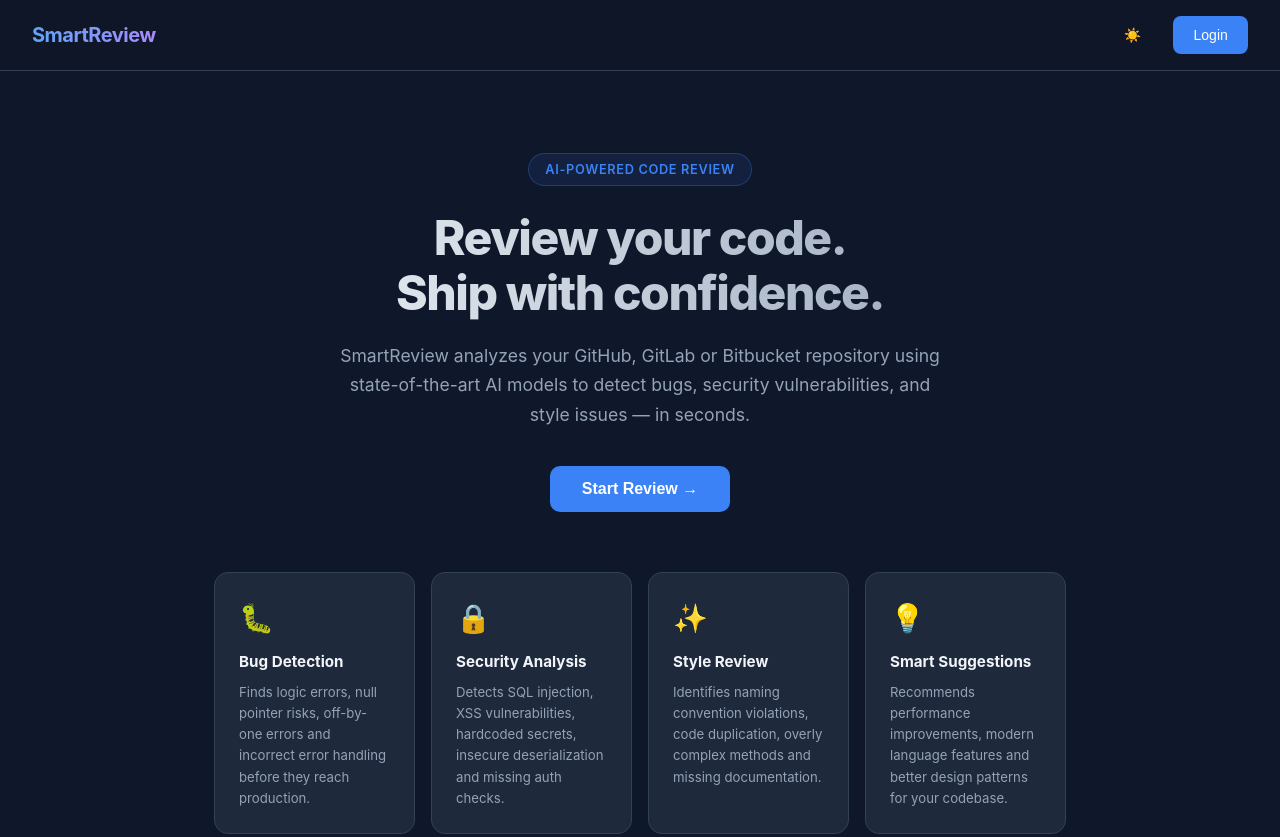
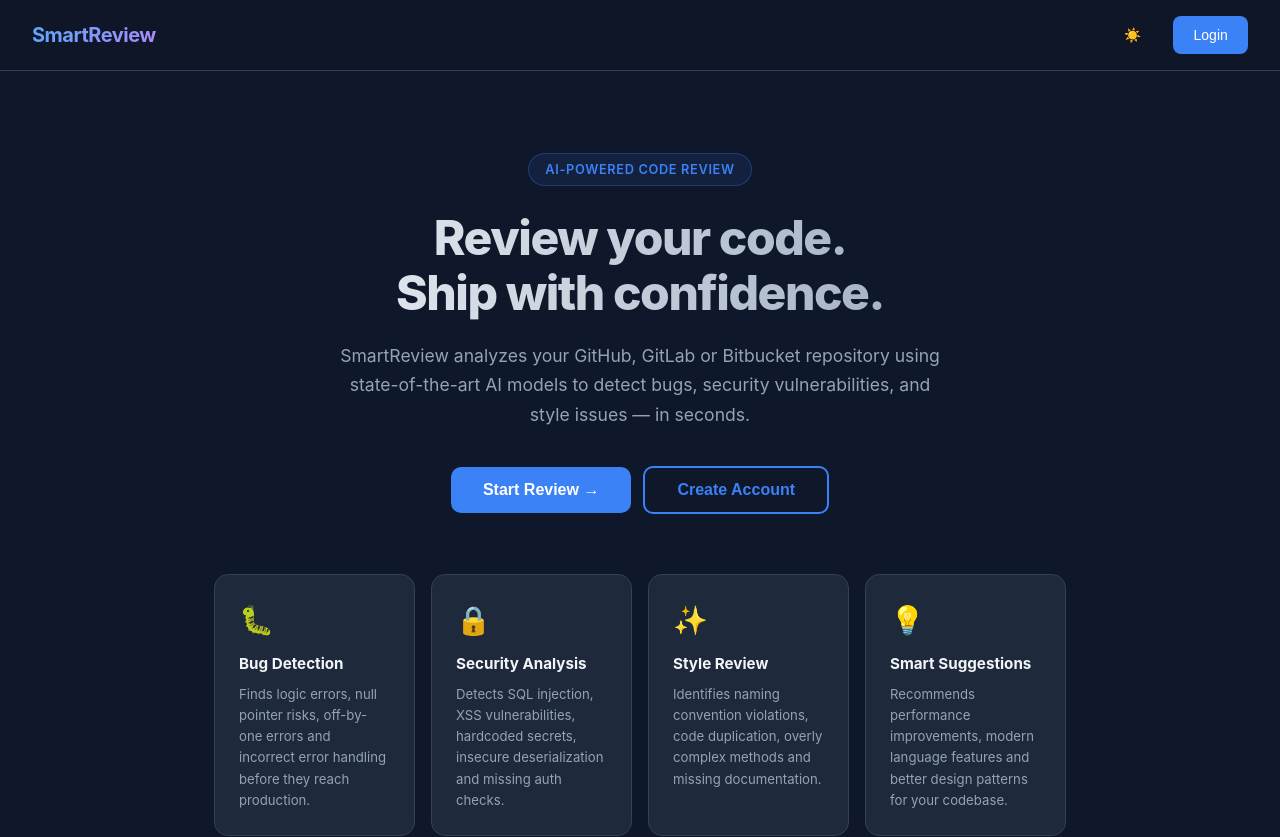
Before and after one commit to Stefan-Kolov/SmartReview-Frontend, a React (Create React App) app: page / in a window 1280 px wide. Shown: the top 837 px of the page. Built offline with nearby package versions, Linux system fonts and the light colour scheme; no server answers.

Commit message:
add register button to home page, no reviews message UI fix

```diff
--- a/src/App.jsx
+++ b/src/App.jsx
@@ -73,6 +73,11 @@
         }
     };
 
+    const handleRegister = () => {
+        setAuthView('register');
+        setCurrentView('auth');
+    };
+
     if (currentView === 'auth') {
         return (
             <div className="app">
@@ -80,11 +85,13 @@
                     <Login
                         onLoginSuccess={handleLoginSuccess}
                         onNavigateToRegister={() => setAuthView('register')}
+                        onBack={() => setCurrentView('home')}
                     />
                 ) : (
                     <Register
                         onRegisterSuccess={handleLoginSuccess}
                         onNavigateToLogin={() => setAuthView('login')}
+                        onBack={() => setCurrentView('home')}
                     />
                 )}
             </div>
@@ -153,7 +160,11 @@
 
             <main className="main-content">
                 {currentView === 'home' && (
-                    <Home onStartReview={handleStartReview} />
+                    <Home
+                        onStartReview={handleStartReview}
+                        onRegister={!isAuthenticated ? handleRegister : null}
+                        isAuthenticated={isAuthenticated}
+                    />
                 )}
                 {currentView === 'submit' && isAuthenticated && (
                     <SubmitReview onSubmitSuccess={handleSubmitSuccess} />
--- a/src/pages/Home.css
+++ b/src/pages/Home.css
@@ -204,3 +204,28 @@
     -webkit-text-fill-color: var(--text-primary);
     color: var(--text-primary);
 }
+
+.home-cta-group {
+    display: flex;
+    gap: 12px;
+    justify-content: center;
+    align-items: center;
+}
+
+.home-cta-secondary {
+    padding: 13px 32px;
+    background: transparent;
+    color: var(--accent);
+    border: 2px solid var(--accent);
+    border-radius: 10px;
+    font-size: 1rem;
+    font-weight: 600;
+    cursor: pointer;
+    transition: background 0.2s, color 0.2s, transform 0.2s;
+}
+
+.home-cta-secondary:hover {
+    background: var(--accent);
+    color: white;
+    transform: translateY(-2px);
+}
--- a/src/pages/Home.jsx
+++ b/src/pages/Home.jsx
@@ -1,26 +1,34 @@
 import './Home.css';
 
-function Home({ onStartReview }) {
+function Home({ onStartReview, onRegister, isAuthenticated }) {
     return (
         <div className="home">
             <div className="home-hero">
                 <div className="home-badge">AI-Powered Code Review</div>
-                <h1>Review your code.<br />Ship with confidence.</h1>
+                <h1>Review your code.<br/>Ship with confidence.</h1>
                 <p>
                     SmartReview analyzes your GitHub, GitLab or Bitbucket repository
                     using state-of-the-art AI models to detect bugs, security vulnerabilities,
                     and style issues — in seconds.
                 </p>
-                <button className="home-cta" onClick={onStartReview}>
-                    Start Review →
-                </button>
+                <div className="home-cta-group">
+                    <button className="home-cta" onClick={onStartReview}>
+                        Start Review →
+                    </button>
+                    {!isAuthenticated && (
+                        <button className="home-cta-secondary" onClick={onRegister}>
+                            Create Account
+                        </button>
+                    )}
+                </div>
             </div>
 
             <div className="home-features">
                 <div className="home-feature-card">
                     <div className="feature-icon">🐛</div>
                     <h3>Bug Detection</h3>
-                    <p>Finds logic errors, null pointer risks, off-by-one errors and incorrect error handling before they reach production.</p>
+                    <p>Finds logic errors, null pointer risks, off-by-one errors and incorrect error handling before
+                        they reach production.</p>
                 </div>
                 <div className="home-feature-card">
                     <div className="feature-icon">🔒</div>
--- a/src/pages/ReviewList.css
+++ b/src/pages/ReviewList.css
@@ -227,3 +227,44 @@
     color: var(--text-secondary);
     text-align: center;
 }
+
+.empty-state {
+    text-align: center;
+    padding: 80px 24px;
+    color: var(--text-secondary);
+}
+
+.empty-icon {
+    font-size: 3rem;
+}
+
+.empty-state h3 {
+    font-size: 1.25rem;
+    font-weight: 700;
+    color: var(--text-primary);
+    margin-bottom: 8px;
+}
+
+.empty-state p {
+    font-size: 0.95rem;
+    color: var(--text-secondary);
+}
+
+.loading {
+    text-align: center;
+    padding: 80px 24px;
+    color: var(--text-secondary);
+    font-size: 0.95rem;
+}
+
+.loading::before {
+    content: '⏳';
+    display: block;
+    font-size: 3rem;
+    margin-bottom: 16px;
+}
+
+.empty-icon svg {
+    color: var(--text-muted);
+    opacity: 0.5;
+}
--- a/src/pages/ReviewList.jsx
+++ b/src/pages/ReviewList.jsx
@@ -48,12 +48,24 @@
         }
     };
 
-    if (loading) return <div className="loading">Loading reviews...</div>;
+    if (loading) return (
+        <div className="review-list">
+            <div className="loading">Loading your reviews...</div>
+        </div>
+    );
 
     if (reviews.length === 0) {
         return (
             <div className="empty-state">
-                <p>No reviews yet. Submit a repository to get started!</p>
+                <div className="empty-icon">
+                    <svg width="64" height="64" viewBox="0 0 24 24" fill="none" stroke="currentColor" strokeWidth="1.5">
+                        <path d="M9 17H7A5 5 0 0 1 7 7h2"/>
+                        <path d="M15 7h2a5 5 0 1 1 0 10h-2"/>
+                        <line x1="8" y1="12" x2="16" y2="12"/>
+                    </svg>
+                </div>
+                <h3>No reviews yet</h3>
+                <p>Submit a repository URL to get your first AI-powered code review.</p>
             </div>
         );
     }
```
